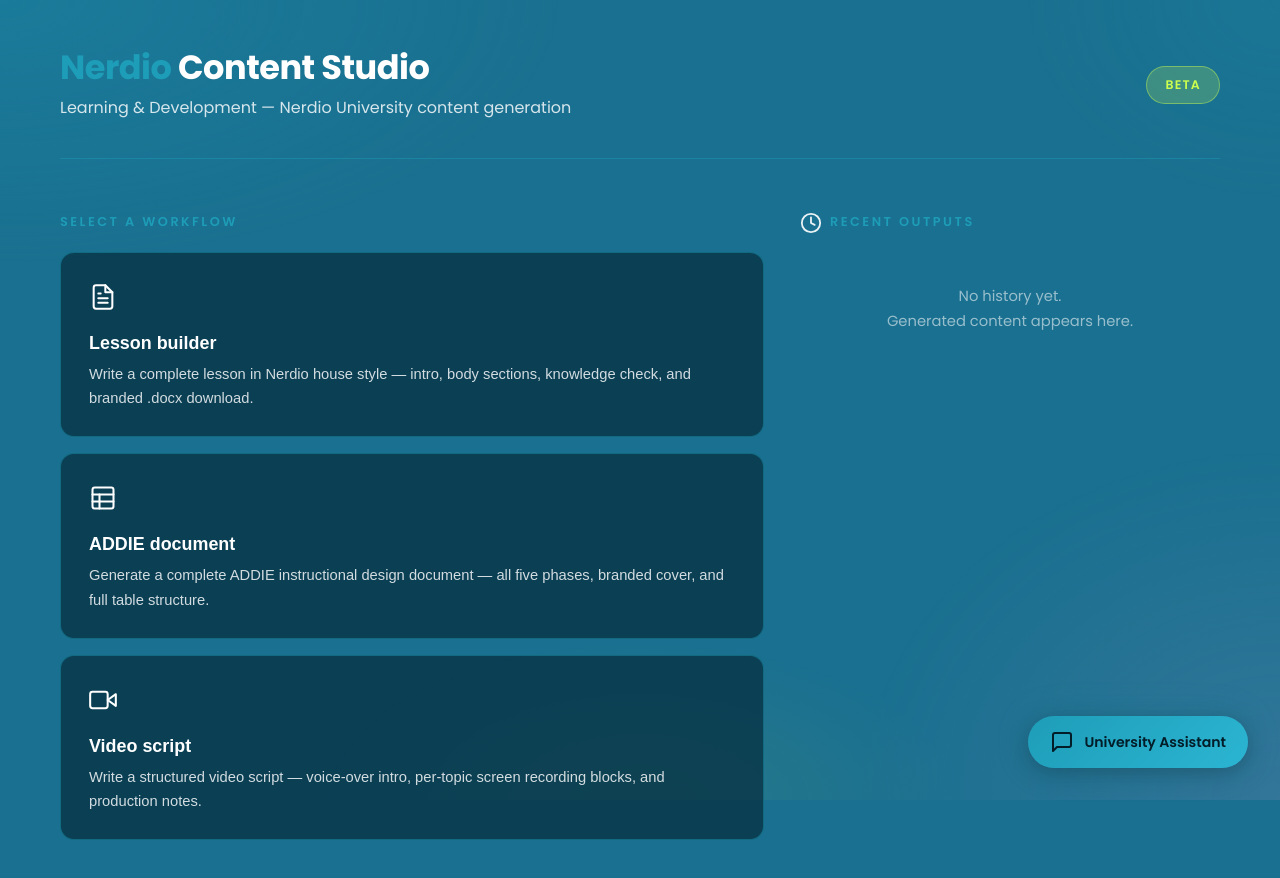
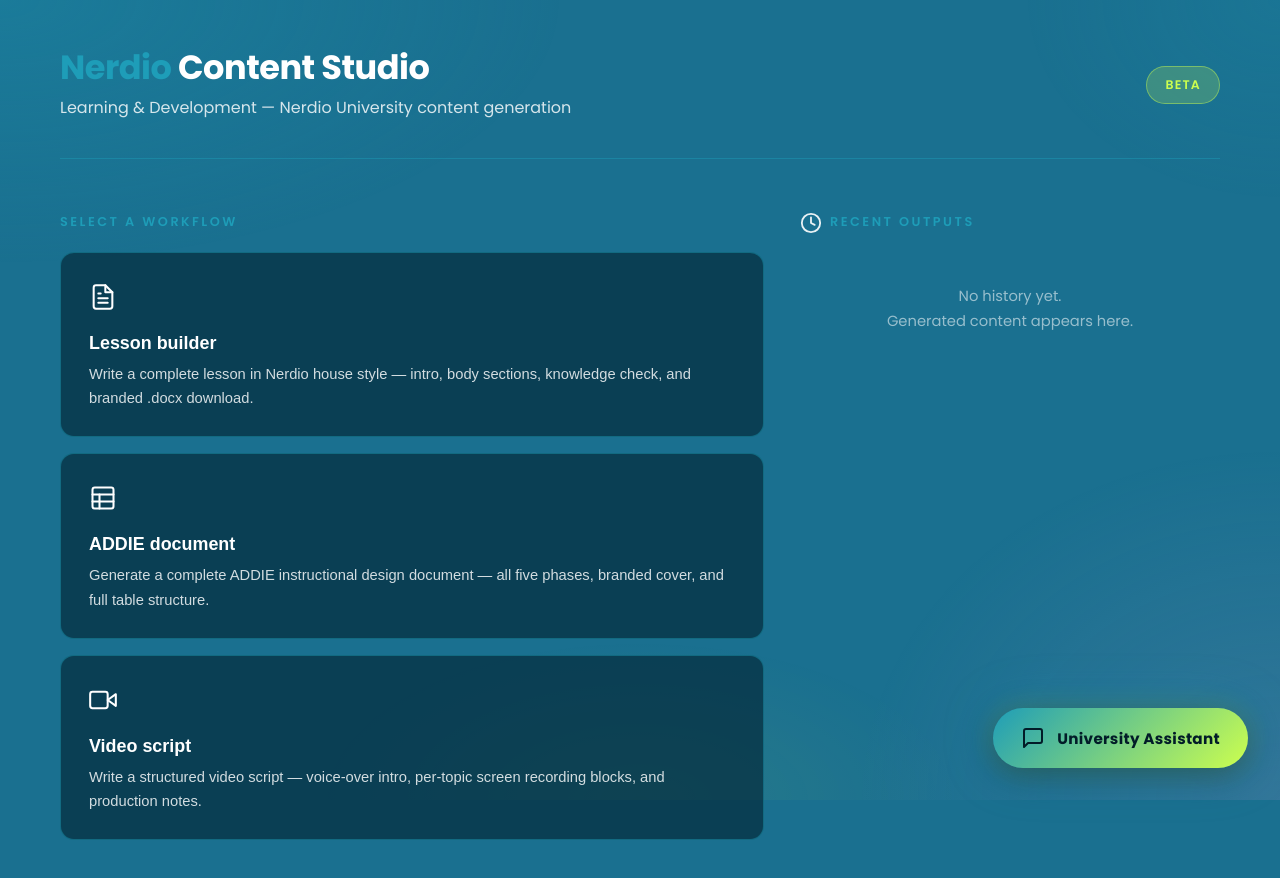
Before and after one commit to BasvanKaam/studio, a Next.js app: page / in a window 1280 px wide. Shown: the top 878 px of the page. Built offline with nearby package versions, Linux system fonts and the light colour scheme.

Commit message:
Update chat-fab styles and add animation

```diff
--- a/app/globals.css
+++ b/app/globals.css
@@ -819,23 +819,26 @@
 .chat-fab {
   display: flex;
   align-items: center;
-  gap: 10px;
-  padding: 14px 22px;
-  background: linear-gradient(135deg, var(--teal), var(--teal-light));
-  color: var(--navy-deep);
+  gap: 12px;
+  padding: 18px 28px;
+  background: linear-gradient(135deg, #1E9DB8 0%, #CDFF4E 100%);
+  color: #021c28;
   border: none;
   border-radius: 50px;
   cursor: pointer;
   font-family: 'Poppins', sans-serif;
-  font-size: 0.9rem;
+  font-size: 1rem;
   font-weight: 700;
-  box-shadow: 0 4px 24px rgba(0,0,0,0.3), 0 0 32px var(--teal-glow);
-  transition: all 0.2s ease;
+  box-shadow: 0 6px 32px rgba(0,0,0,0.4), 0 0 48px rgba(30,157,184,0.4), 0 0 24px rgba(205,255,78,0.2);
+  transition: all 0.25s ease;
   white-space: nowrap;
+  letter-spacing: 0.2px;
+  animation: fabPulse 3s ease-in-out infinite;
 }
 .chat-fab:hover {
-  transform: translateY(-2px);
-  box-shadow: 0 8px 32px rgba(0,0,0,0.35), 0 0 40px var(--teal-glow);
+  transform: translateY(-3px) scale(1.03);
+  box-shadow: 0 12px 48px rgba(0,0,0,0.45), 0 0 64px rgba(30,157,184,0.5), 0 0 32px rgba(205,255,78,0.3);
+  animation: none;
 }
 .chat-fab.active {
   background: rgba(4,40,56,0.95);
@@ -843,11 +846,18 @@
   box-shadow: 0 4px 24px rgba(0,0,0,0.4);
   border: 1px solid var(--border);
   border-radius: 50%;
-  padding: 14px;
+  padding: 16px;
+  animation: none;
 }
 .chat-fab-label {
-  font-size: 0.88rem;
-  font-weight: 600;
+  font-size: 0.95rem;
+  font-weight: 700;
+  letter-spacing: 0.3px;
+}
+
+@keyframes fabPulse {
+  0%, 100% { box-shadow: 0 6px 32px rgba(0,0,0,0.4), 0 0 48px rgba(30,157,184,0.4), 0 0 24px rgba(205,255,78,0.2); }
+  50% { box-shadow: 0 6px 32px rgba(0,0,0,0.4), 0 0 64px rgba(30,157,184,0.55), 0 0 40px rgba(205,255,78,0.35); }
 }
 
 .chat-popup {
```
